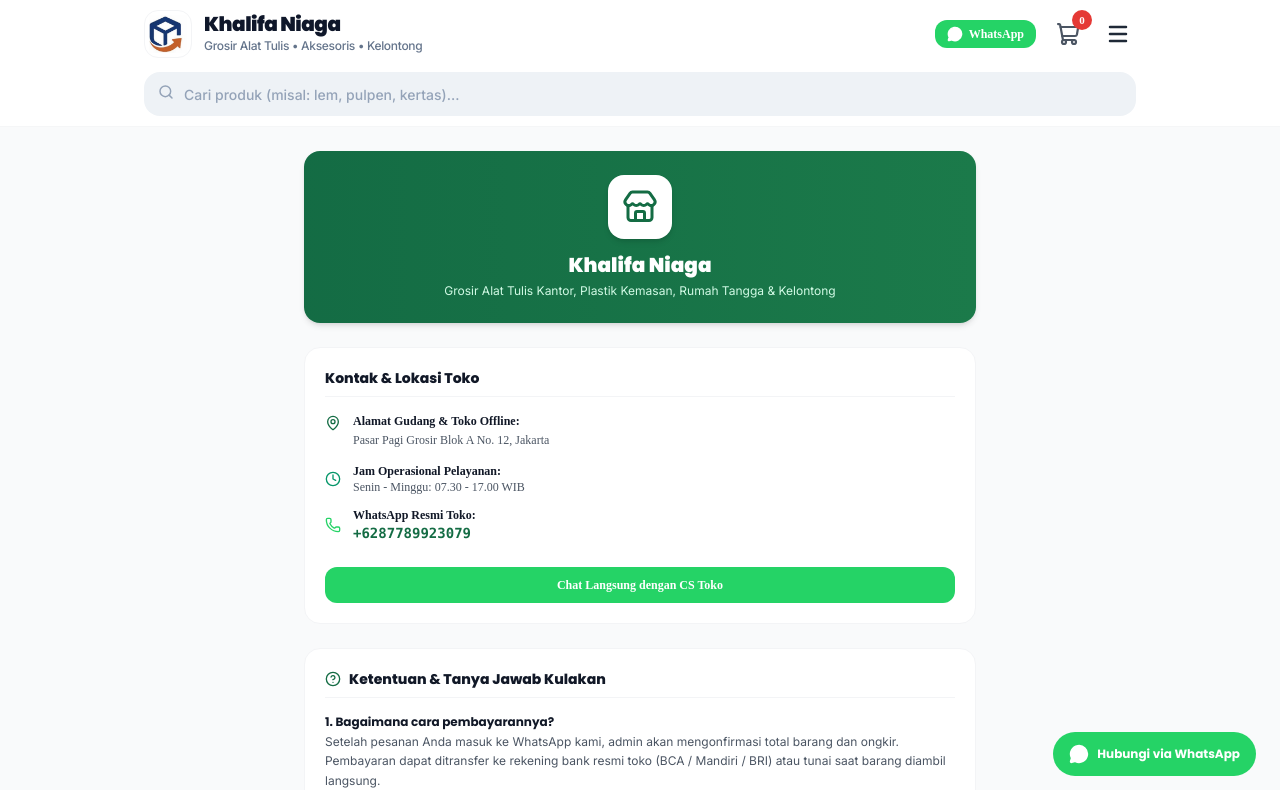
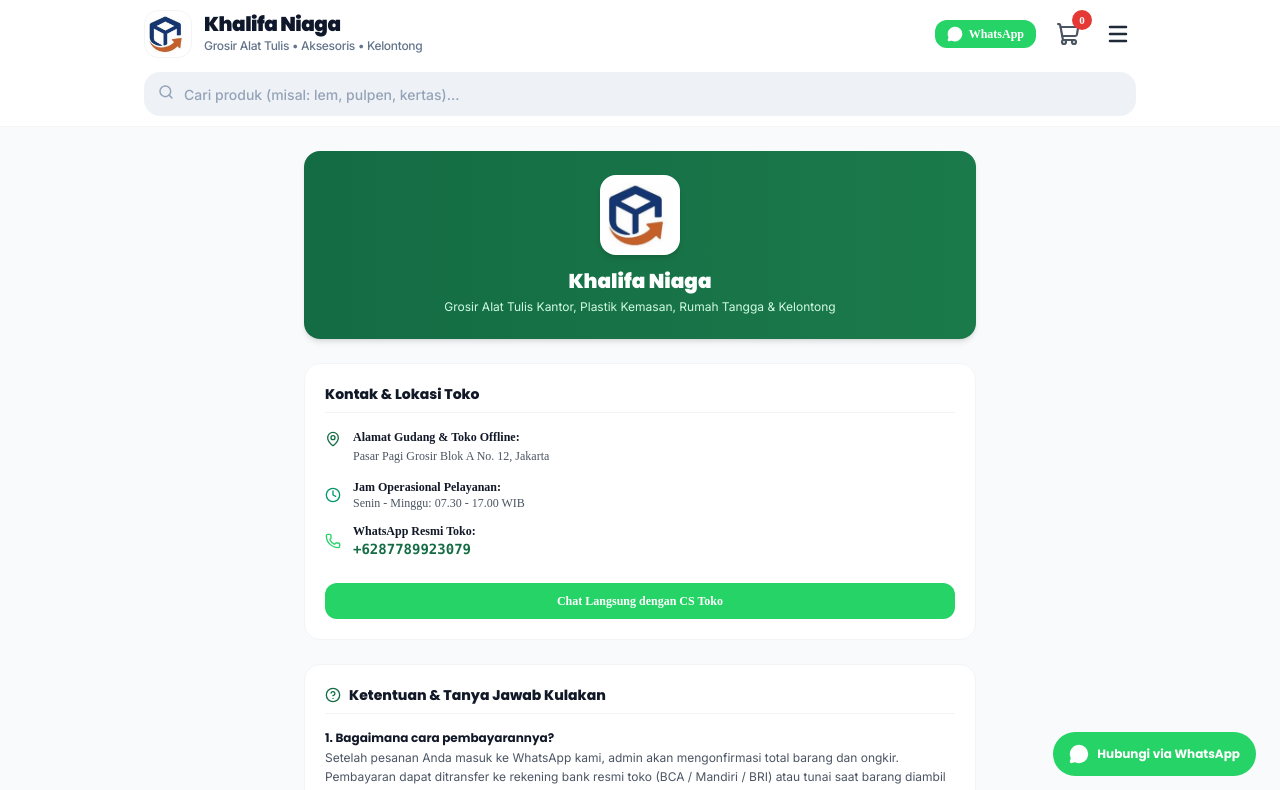
Before and after one commit to kharismatokped-commits/KHAKIFA-NIAGA, a Next.js app: page /info-toko in a window 1280 px wide. Shown: the top 790 px of the page. Built offline with nearby package versions, Linux system fonts and the light colour scheme; no server answers; the database is empty.

Commit message:
feat(branding): replace store icon with Khalifa Niaga logo in info-toko account page

```diff
--- a/src/app/(customer)/info-toko/page.tsx
+++ b/src/app/(customer)/info-toko/page.tsx
@@ -1,6 +1,7 @@
 "use client";
 
 import React, { useState } from "react";
+import Image from "next/image";
 import { normalizeWhatsAppNumber } from "@/lib/formatters";
 import { useStoreSettings } from "@/hooks/useStoreSettings";
 import {
@@ -43,8 +44,15 @@
     <div className="space-y-6 pb-20 sm:pb-12 max-w-2xl mx-auto">
       {/* Header Profile */}
       <div className="bg-gradient-to-r from-primary to-primary-light rounded-2xl p-6 text-white text-center shadow-md">
-        <div className="w-16 h-16 rounded-2xl bg-white text-primary flex items-center justify-center mx-auto mb-3 shadow-md">
-          <Store className="w-9 h-9" />
+        <div className="w-20 h-20 rounded-2xl bg-white flex items-center justify-center mx-auto mb-3 shadow-md p-2 overflow-hidden">
+          <Image
+            src="/logo-mark.png"
+            alt="Logo Khalifa Niaga"
+            width={64}
+            height={64}
+            className="w-full h-full object-contain"
+            priority
+          />
         </div>
         <h2 className="text-xl font-black">{storeSettings.namaToko}</h2>
         <p className="text-xs text-emerald-100 mt-1">
```
